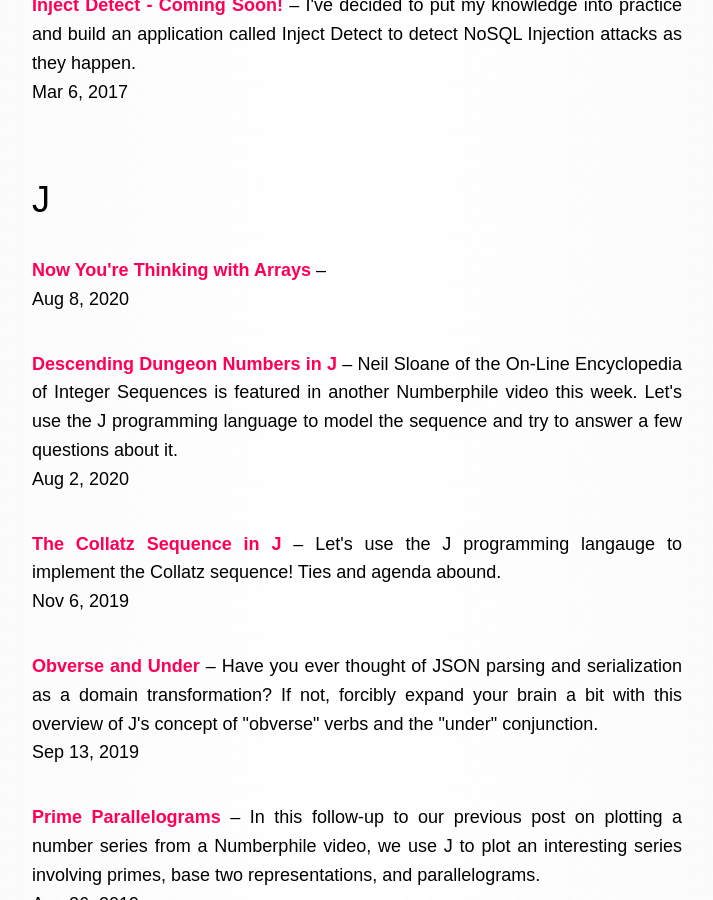
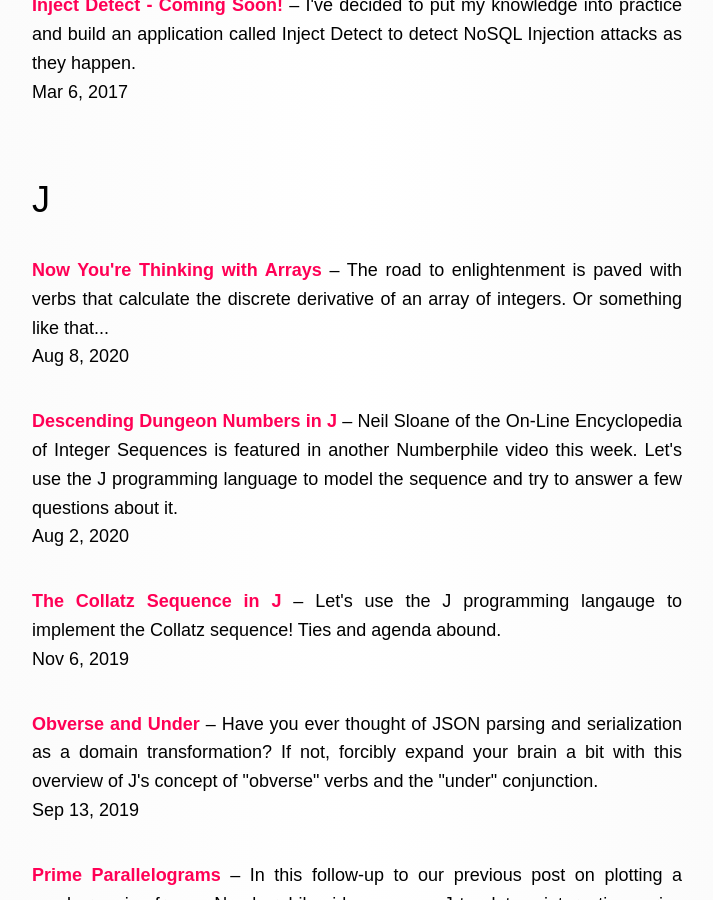
Before and after one commit to pcorey/pcorey.github.io, a Jekyll site: the page built from blog/tags.html, in a window 1280 px wide and 900 px high, scrolled down 44114 px. Shown: the whole window, without its empty margins (283-996 px from the left). Built offline with Jekyll 4.4.1, drawn with Linux system fonts in a browser that asks for light colours; nearby versions of some CDN libraries; some web fonts are replaced; comment, search, counter and statistics services are not loaded; some of the changed text lies outside the part shown.

Commit message:
Description

```diff
--- a/_posts/2020-08-08-now-youre-thinking-with-arrays.markdown
+++ b/_posts/2020-08-08-now-youre-thinking-with-arrays.markdown
@@ -1,7 +1,7 @@
 ---
 layout: post
 title:  "Now You're Thinking with Arrays"
-excerpt: ""
+excerpt: "The road to enlightenment is paved with verbs that calculate the discrete derivative of an array of integers. Or something like that..."
 author: "Pete Corey"
 date:   2020-08-08
 tags: ["J", "Math"]
```
Also changed, not shown: 1 other file.
